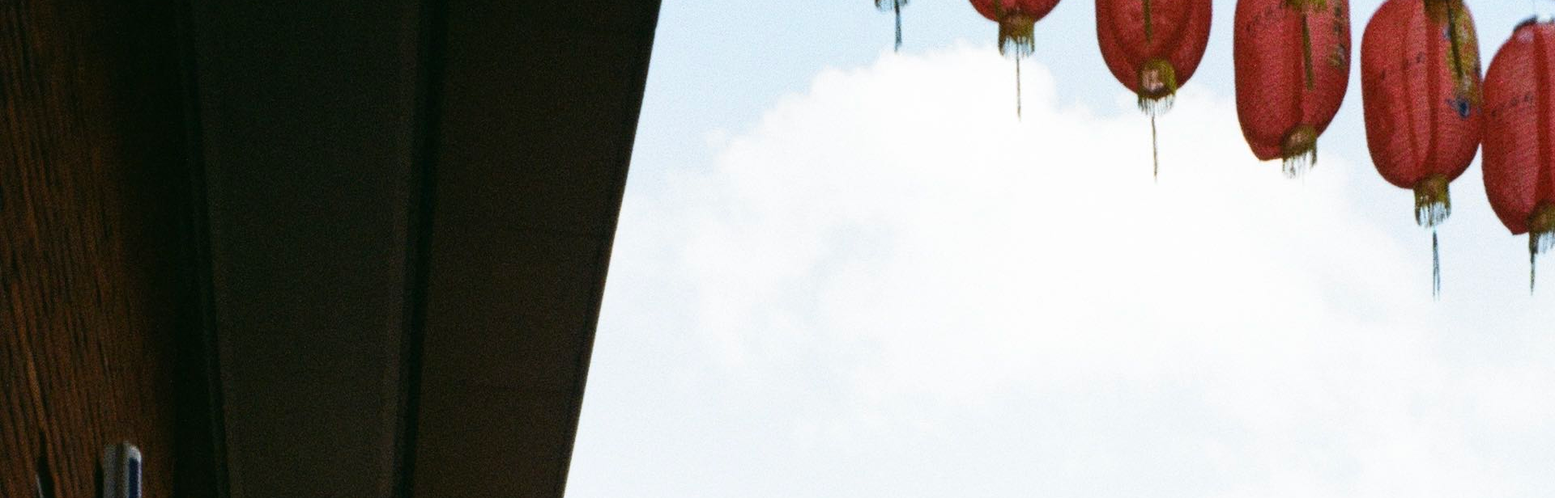
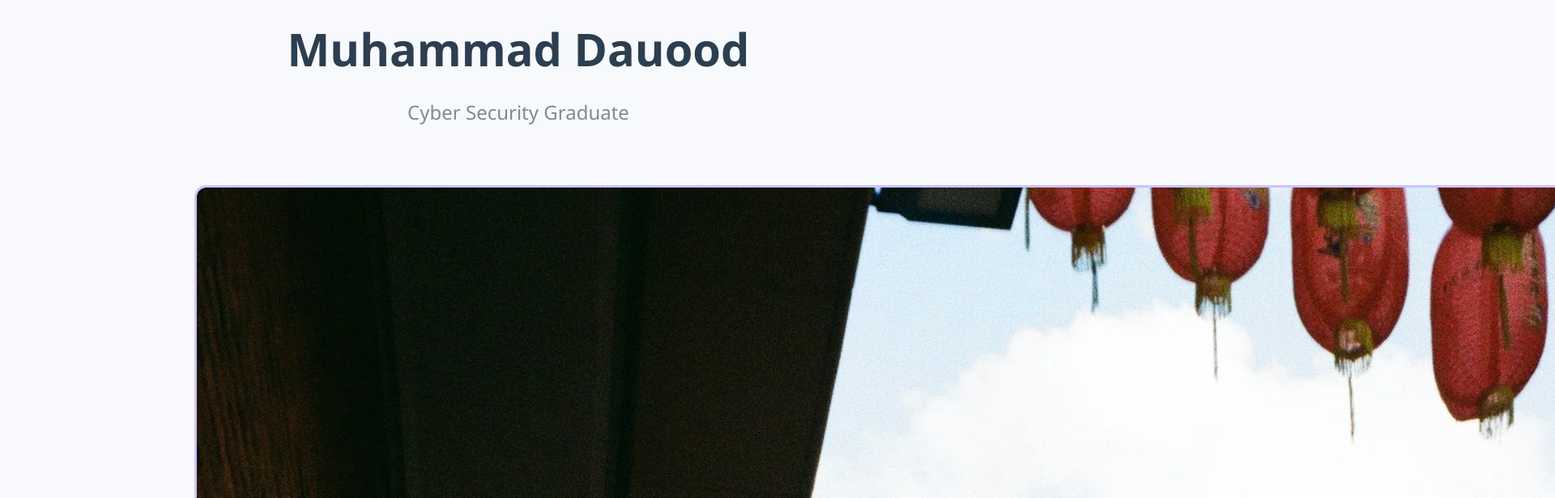
Before and after one commit to Dauood19/Website, a plain HTML site: page index.html in a window 1280 px wide. Shown: the part 180-796 px from the top of the page at 81% size, 1920 px wide, since content can reach past the window. Drawn offline with Linux system fonts and the light colour scheme.

Commit message:
updated css

```diff
--- a/style.css
+++ b/style.css
@@ -16,3 +16,73 @@ body {
     flex-direction: column;
     min-height: 100vh; /* This ensures body takes at least full viewport height */
 }
+
+/* Wrapper - fill full viewport width, use flex to push footer to bottom */
+#wrapper {
+    flex: 1; /* This makes the wrapper expand to push footer down */
+    width: 100%;
+    display: flex;
+    flex-direction: column;
+}
+
+
+/* Main Content */
+#main {
+    padding-top: 100px;          /* space for fixed nav */
+    padding-bottom: 40px;
+    width: 100%;
+    flex: 1; /* This ensures main content area expands */
+}
+
+/* Panels - now full width */
+.panel {
+    display: flex;
+    justify-content: center;
+    align-items: center;
+    width: 100%;
+    margin: 30px 0;
+    padding: 40px;
+    min-height: 70vh;
+}
+
+/* Centered content container */
+.centered-content {
+    text-align: center;
+    max-width: 800px;
+}
+
+/* Headings */
+.panel header h1 {
+    font-size: 3.5rem;
+    margin-bottom: 15px;
+    font-weight: 700;
+    color: #2c3e50;
+}
+
+.panel header p {
+    font-size: 1.5rem;
+    margin-bottom: 30px;
+    color: #7f8c8d;
+}
+
+/* Profile image */
+.jumplink.pic {
+    display: inline-block;
+    margin-top: 40px;
+    position: relative;
+    border: 3px solid rgba(107, 72, 255, 0.3);
+    border-radius: 15px;
+    overflow: hidden;
+    transition: all 0.3s ease;
+}
+
+
+/* Footer - now always at bottom */
+#footer {
+    width: 100%;
+    background: #333;
+    color: white;
+    text-align: center;
+    padding: 20px 0;
+    margin-top: auto; /* Pushes footer to bottom */
+}
```
